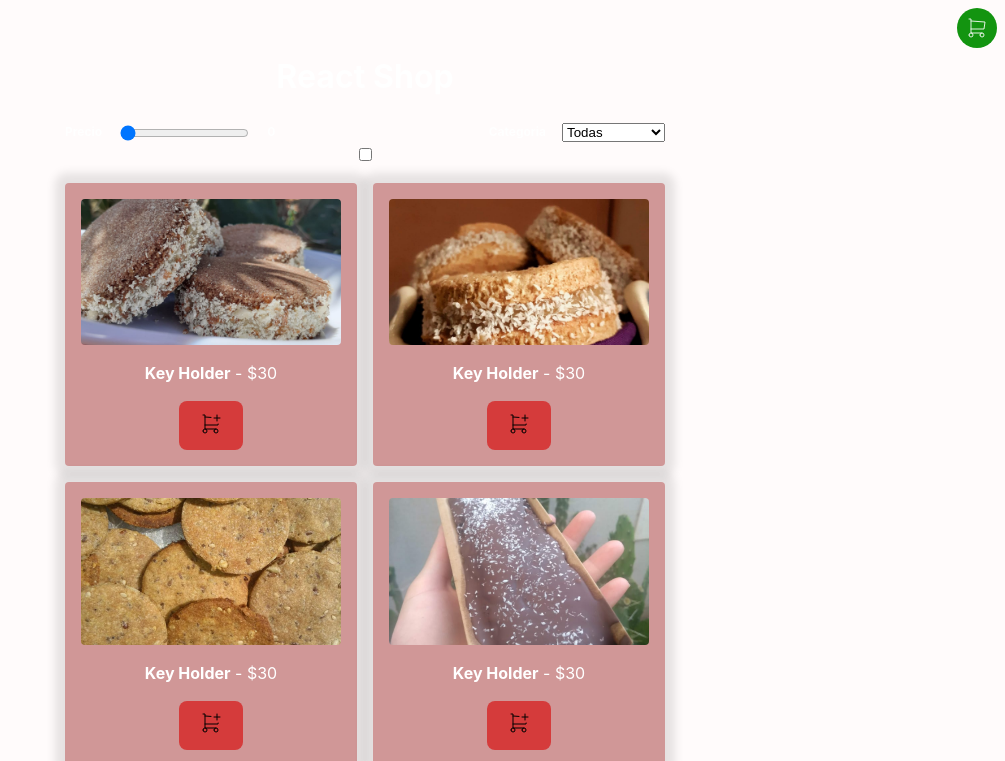
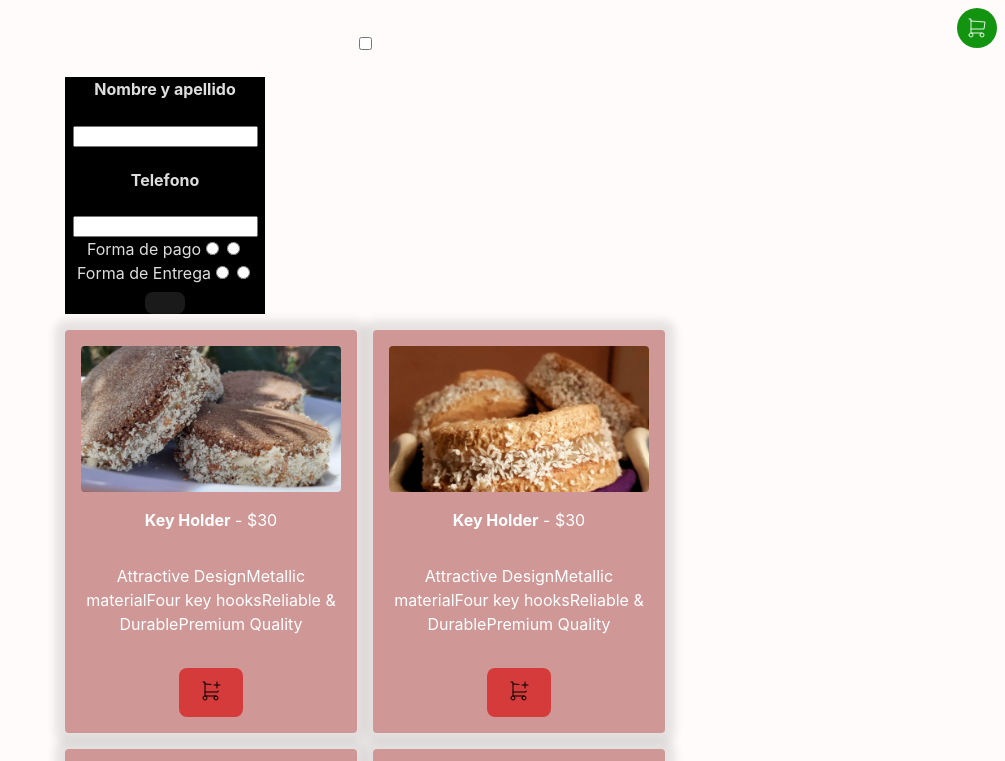
Before and after one commit to Blito13/ShopCart, a React (Vite) app: page /takeOrder in a window 1280 px wide. Shown: the top 761 px of the page, without its empty margins (275-1280 px from the left). Built offline with nearby package versions, Linux system fonts and the light colour scheme.

Commit message:
takeOrderForm

```diff
--- a/src/App.jsx
+++ b/src/App.jsx
@@ -7,8 +7,9 @@ import { Footer } from './components/Footer';
 import { useFilters } from './hooks/useFilters';
 import { Cart } from './components/Cart';
 import { CartProvider } from './context/cart';
-import { SendCart } from './components/SendCart'
-
+import { SendCart } from './components/SendCart';
+import { Form } from './components/Form';
+import { BrowserRouter, Route, Routes } from "react-router-dom";
 function App() {
 
 
@@ -17,10 +18,16 @@ function App() {
 
   return (
     <CartProvider>
-  <Header />
-  <Cart/>
-  <Products products={filteredProducts}/>
+      <BrowserRouter>
+
+        <Cart/>
+        <Routes>
+          <Route path = "/" element={<Header/>}/>
+        <Route path="/takeOrder" element={<Form/>}/>
+        </Routes>
+        <Products products={filteredProducts}/>
   {IS_DEVELOPMENT && <Footer />}
+      </BrowserRouter>
     </CartProvider>
   )
 }
--- a/src/components/Cart.css
+++ b/src/components/Cart.css
@@ -6,6 +6,9 @@
     right: 0px;
     top: 0px;
     width:200px;
+    overflow: scroll;
+    scrollbar-color: rgb(254, 254, 254) #ec7c7c;
+    scrollbar-width: thin;
 }
 .cart img{
     aspect-ratio: 16/9;
@@ -39,7 +42,7 @@
     top:8px;
     transition: all 3s ease;
     width: 32px;
-    z-index: 9999;
+    z-index:1;
 }
 .cart-button:hover {
     scale: 1.1;
--- a/src/components/Footer.jsx
+++ b/src/components/Footer.jsx
@@ -2,6 +2,7 @@ import './Footer.css';
 import { useFilters } from '../hooks/useFilters';
 import { useCart } from '../hooks/useCart';
 import { useEffect } from 'react';
+
 
 export  function Footer () {
     const {cart } = useCart();
--- /dev/null
+++ b/src/components/Form.css
@@ -0,0 +1,5 @@
+.container {
+    background-color: black;
+    width: 200px;
+
+}
--- /dev/null
+++ b/src/components/Form.jsx
@@ -0,0 +1,56 @@
+import React, { useState } from "react";
+import { useCart } from '../hooks/useCart';
+import "./Form.css";
+
+
+export const  Form = () => {
+   const {cart , sendForm} = useCart();
+   const [nombre , setNombre ] = useState("");
+   const [telefono , setTelefono ] = useState("");
+   const [formaDePago , setFormaDePago ] = useState("");
+   const [formaDeEntrega , setFormaDeEntrega ] = useState("");
+    const handleMessage = (e) =>{
+        e.preventDefault();
+        console.log(cart.cart)
+        let finalTotal= cart.total ;
+        cart.cart.map(e => {
+          text +=  `
+          *${e.title}  :
+          - cantidad : ${e.quantity}
+          - precio Unitario : ${e.price}`
+        })
+        text += `
+        Precio total :
+        - ${finalTotal}
+        Telefono :
+        - ${telefono}
+        Forma de pago :
+        -${formaDePago}
+        Forma de entrega :
+        -${formaDeEntrega}`
+        ;
+       sendForm(text)
+      }
+      const handleChange = (e) => {
+        const {name ,value} = e.target;
+        console.log(name , value)
+
+      }
+    return (
+        <div className="container" >
+            <form onSubmit={handleMessage}>
+            <h4>Nombre y apellido</h4>
+            <input type="text" id = "test" name ="nombre" onChange={(e)=> handleChange(e)}/>
+            <h4>Telefono</h4>
+            <input type="text1" id = "test" name = "telefono" onChange={(e)=> handleChange(e)}/>
+            <label htmlFor="test2" name ="formadepago"onChange={(e)=> handleChange(e)} >Forma de pago</label>
+            <input type="radio" id= "test2" value = "Efectivo"/>
+            <input type="radio" id= "test2" value = "Transferencia"/>
+            <label htmlFor="test3" name ="formadeentrega" onChange={(e)=> handleChange(e)}>Forma de Entrega</label>
+            <input type="radio" id= "test3" value = "Lo retiro personalmente"/>
+            <input type="radio" id= "test3" value = "Necesito que me lo envien"/>
+            <button type = "submit" value="Pedir por Whatsapp"/>
+            </form>
+        </div>
+    )
+};
--- a/src/components/Header.jsx
+++ b/src/components/Header.jsx
@@ -1,12 +1,17 @@
 import {Filters} from './Filters.jsx';
+import * as AllImages from '../media/realMedia/indexMedia';
 
 export function Header () {
     return (
-        <header>
+        <header style ={{display : "flex" , flexDirection :"column" , justifyContent : "center" , alignItems : "center"}}>
             <h1>
-                React Shop
+               <img src={AllImages.logo} style = {{width : "200px"}} alt="" />
             </h1>
-            <Filters/>
+            <h1>
+               <img src={AllImages.veganSpan} style = {{width : "100px", /* marginTop : "50px" */}} alt="" />
+               <img src={AllImages.logoSpan} style = {{width : "200px", justifyContent : "center" , alignItems : "center"/* marginTop : "50px" */}} alt="" />
+            </h1>
+            {/* <Filters/> */}
         </header>
     )
 };
--- a/src/components/Products.jsx
+++ b/src/components/Products.jsx
@@ -26,6 +26,9 @@ export function Products ({ products }) {
                                 <strong>{product.title}</strong> - ${product.price}
                             </div>
                             <div>
+                                <p>{product.description}</p>
+                            </div>
+                            <div>
                                 <button
                                 style = {{backgroundColor : isProductInCart ? 'rgb(19, 148, 16)' : '#d53b3b'}}
                                 onClick={()=>{
--- a/src/components/SendCart.jsx
+++ b/src/components/SendCart.jsx
@@ -1,9 +1,12 @@
 import React, { useEffect, useState } from 'react';
 import { useCart } from "../hooks/useCart";
+import { Link } from 'react-router-dom'
+
 export function SendCart() {
   const [order, setOrder] = useState('');
   const [total , setTotal]  = useState(0);
   const {cart , sendForm} = useCart();
+
   console.log(cart.total)
 
  /*  useEffect(()=>{
@@ -39,7 +42,7 @@ export function SendCart() {
         <p>Total:${cart.total}</p>
         </label>
         <br />
-        <button style = {{backgroundColor : "rgb(19, 148, 16)"}} type="submit">Enviar pedido por WhatsApp</button>
+        <button style = {{backgroundColor : "rgb(19, 148, 16)"}} type="submit"> <Link  to={`/takeOrder`}>Enviar pedido</Link></button>
       </form>
     </div>
   );
--- a/src/media/realMedia/indexMedia.js
+++ b/src/media/realMedia/indexMedia.js
@@ -13,3 +13,4 @@ export {default as instagram } from './instagram.png';
 export {default as whatsapp} from './whatsapp.png';
 export {default as twitter} from './twitter.png';
 export {default as logoSpan} from './logoSpan.jpeg'
+export {default as veganSpan} from './vegano.jpeg'
```
